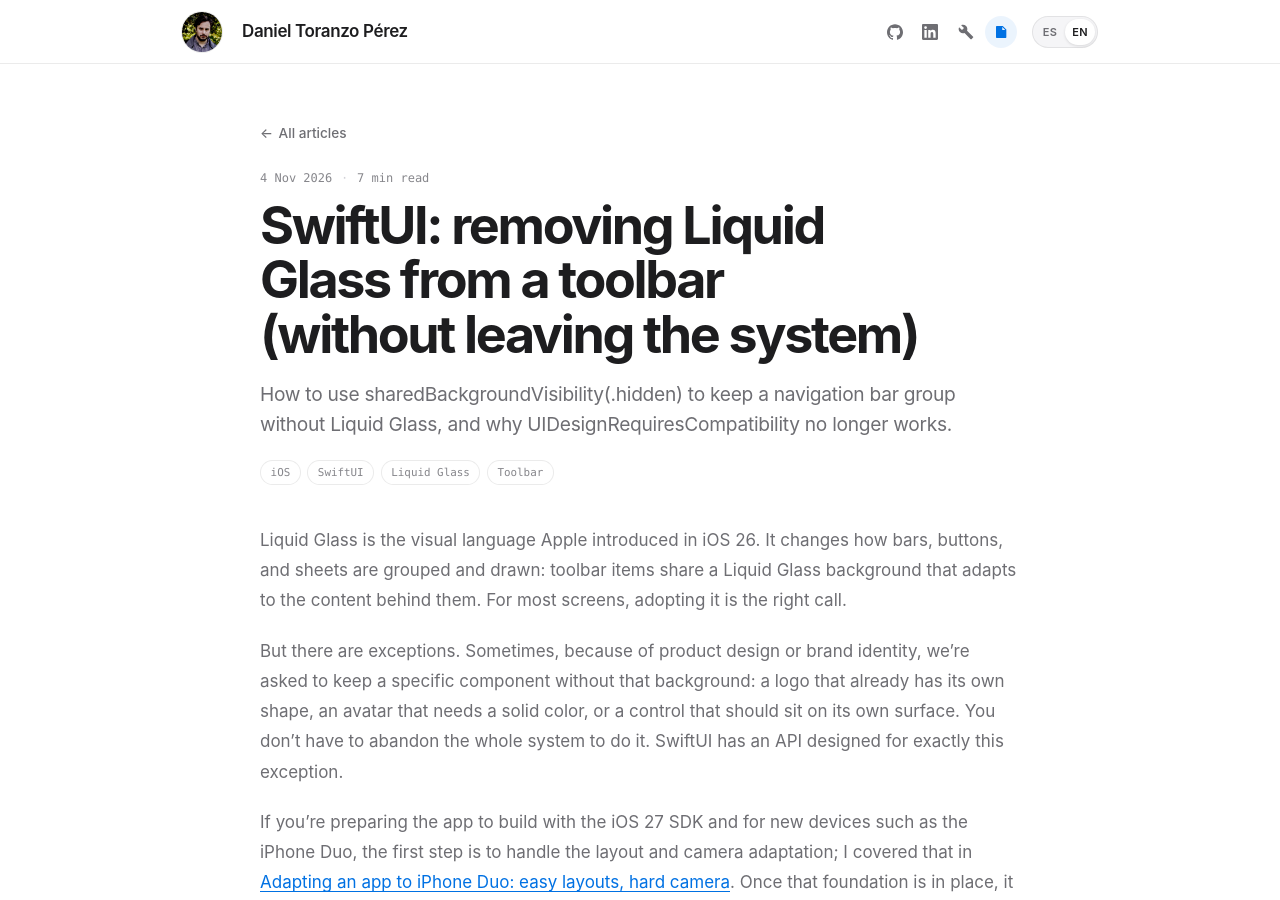
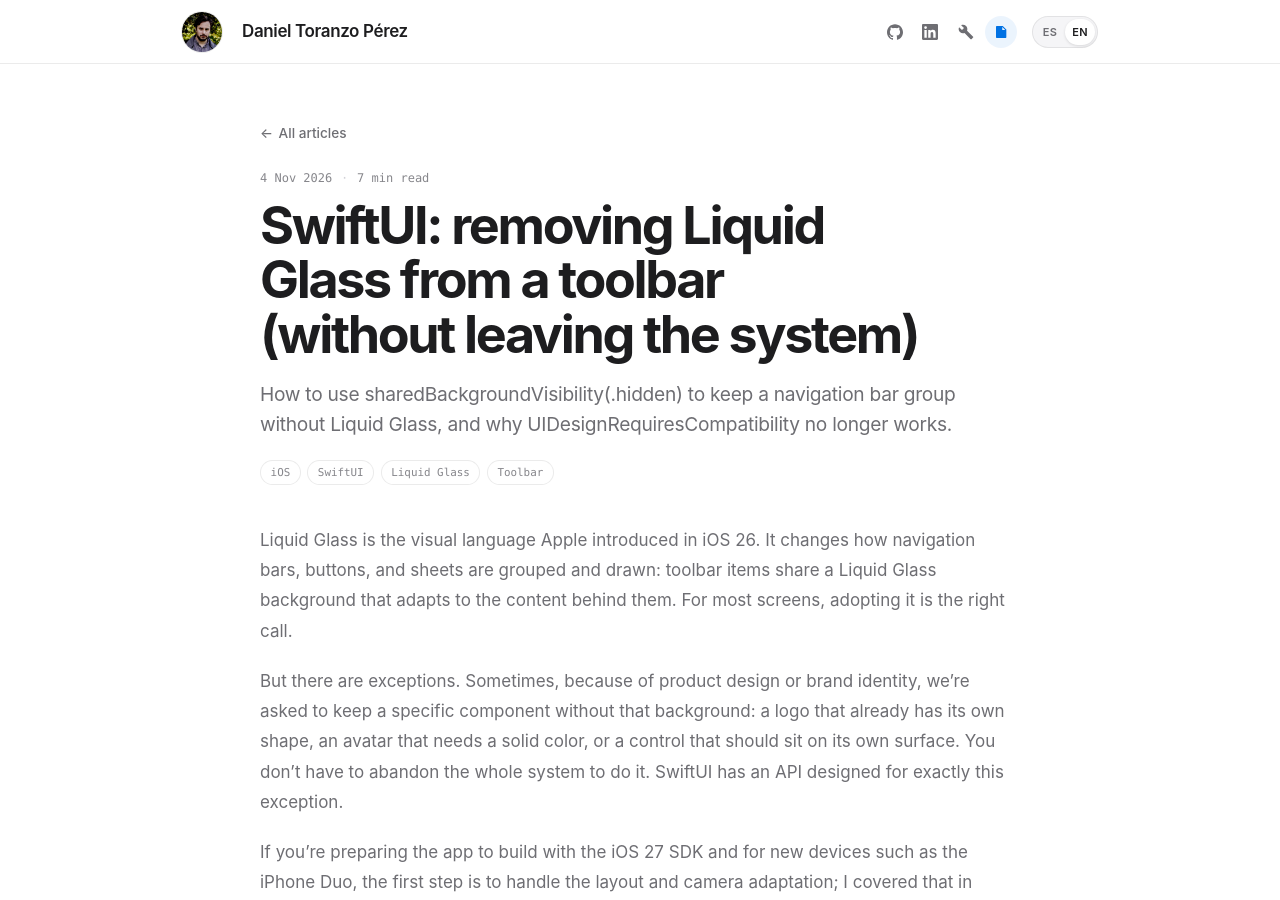
Before and after one commit to obocat/daniel_toranzo_perez, a Jekyll site: the page built from _posts/2026-11-04-swiftui-toolbar-sin-liquid-glass.markdown, in a window 1280 px wide and 900 px high. Built offline with Jekyll 4.4.1, drawn with Linux system fonts in a browser that asks for light colours.

Commit message:
docs: clarify navigation bars (#21)

```diff
--- a/_posts/2026-11-04-swiftui-toolbar-sin-liquid-glass.markdown
+++ b/_posts/2026-11-04-swiftui-toolbar-sin-liquid-glass.markdown
@@ -185,7 +185,7 @@
 
 <div class="lang-en" lang="en" markdown="1">
 
-Liquid Glass is the visual language Apple introduced in iOS 26. It changes how bars, buttons, and sheets are grouped and drawn: toolbar items share a Liquid Glass background that adapts to the content behind them. For most screens, adopting it is the right call.
+Liquid Glass is the visual language Apple introduced in iOS 26. It changes how navigation bars, buttons, and sheets are grouped and drawn: toolbar items share a Liquid Glass background that adapts to the content behind them. For most screens, adopting it is the right call.
 
 But there are exceptions. Sometimes, because of product design or brand identity, we're asked to keep a specific component without that background: a logo that already has its own shape, an avatar that needs a solid color, or a control that should sit on its own surface. You don't have to abandon the whole system to do it. SwiftUI has an API designed for exactly this exception.
 
```
Also changed, not shown: other parts of _posts/2026-11-04-swiftui-toolbar-sin-liquid-glass.markdown (+1 -1 lines).
